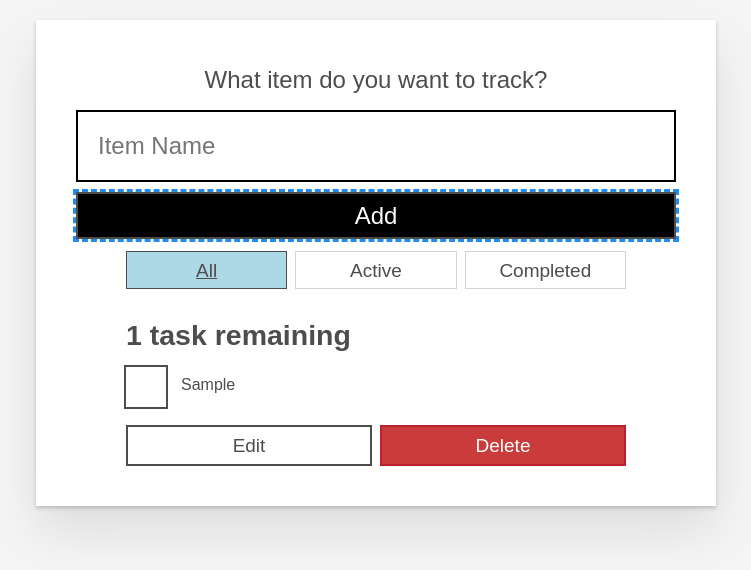
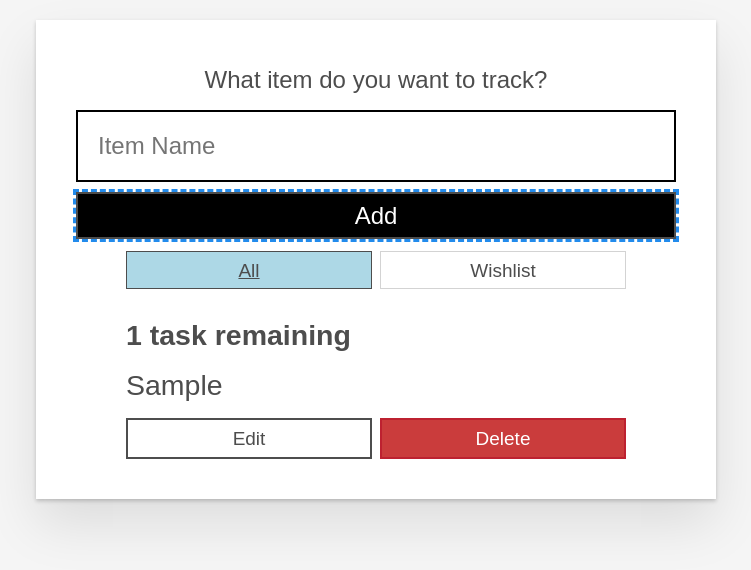
Before and after one commit to tkuriyama/joj, a React (Create React App) app in the folder moz-todo-react/: page / in a window 1280 px wide. Both pictures are taken after typing "Sample" into the empty fields and a click on the button "Add". Shown: the top 570 px of the page, without its empty margins (264-1015 px from the left). Built offline with nearby package versions, Linux system fonts and the light colour scheme.

Commit message:
Update filter name and add placeholder autofill

```diff
--- a/moz-todo-react/src/App.js
+++ b/moz-todo-react/src/App.js
@@ -11,8 +11,7 @@ export default App;
 
 const FILTER_MAP = {
     All: () => true,
-    Active: task => !task.completed,
-    Completed: task => task.completed
+    Wishlist: task => task.wishlist,
 };
 
 const FILTER_NAMES = Object.keys(FILTER_MAP);
@@ -35,8 +34,8 @@ function App() {
         name={task.name}
         id={task.id}
         key={task.id}
-        completed={task.completed}
-        toggleTaskCompleted={toggleTaskCompleted}
+        wishlist={task.wishlist}
+        toggleTaskWishlist={toggleTaskWishlist}
         editTask={editTask}
         deleteTask={deleteTask}
         />);
@@ -47,7 +46,7 @@ function App() {
         const newTask = {
             id: "todo-" + nanoid(),
             name: name,
-            completed: false
+            wishlist: true
         };
         setTasks([...tasks, newTask]);
     };
@@ -70,9 +69,9 @@ function App() {
 
 
     // checkbox
-    function toggleTaskCompleted(id) {
+    function toggleTaskWishlist(id) {
         const updatedTasks = tasks.map(task => {
-            return (task.id === id) ? {...task, completed: !task.completed} : task
+            return (task.id === id) ? {...task, wishlist: !task.wishlist} : task
         });
         setTasks(updatedTasks);
         }
--- a/moz-todo-react/src/components/Todo.js
+++ b/moz-todo-react/src/components/Todo.js
@@ -17,21 +17,32 @@ export default function Todo(props) {
         setEditing(false);
     }
 
-    // templates
+    function tryAutofill(e) {
+        if (e.target.value === "" && e.keyCode === 9) {
+            e.preventDefault();
+            const text =
+                e.target.placeholder.split(" (press")[0]
+            e.target.value = text;
+            setNewName(e.target.placeholder);
+        }
+    }
+
+    // Edit
+
     const editingTemplate = (
         <form className="stack-small" onSubmit={handleSubmit}>
         <div className="form-group">
-        <label className="todo-label" htmlFor={props.id}>
-        New name for {props.name}
-        </label>
+
         <input
         id={props.id}
-        className="todo-text"
+        className="todo-edittext"
         type="text"
-        value={props.name}
+        placeholder={props.name + " (press tab to fill"}
         onChange={handleChange}
+        onKeyDown={tryAutofill}
         />
         </div>
+
         <div className="btn-group">
         <button
         type="button"
@@ -40,6 +51,7 @@ export default function Todo(props) {
         Cancel
         <span className="visually-hidden">renaming {props.name}</span>
         </button>
+
         <button
         type="submit"
         className="btn btn__primary todo-edit"
@@ -51,16 +63,13 @@ export default function Todo(props) {
         </form>
     );
 
+    // View
+
     const viewTemplate = (
         <div className="stack-small">
-        <div className="c-cb">
-        <input
-        id={props.id}
-        type="checkbox"
-        defaultChecked={props.completed}
-        onChange={() => props.toggleTaskCompleted(props.id)}
-        />
-        <label className="todo-label" htmlFor={props.id}>
+        <div className="todo-item">
+
+        <label className="todo-text" htmlFor={props.id}>
         {props.name}
         </label>
         </div>
@@ -79,6 +88,17 @@ export default function Todo(props) {
         </div>
     );
 
+    // Todo
+
     return <li className="todo">{isEditing ? editingTemplate : viewTemplate}</li>;
 
 };
+
+
+
+/* <input
+ * id={props.id}
+ * type="checkbox"
+ * defaultChecked={props.wishlist}
+ * onChange={() => props.toggleTaskWishlist(props.id)}
+   /> */
--- a/moz-todo-react/src/index.css
+++ b/moz-todo-react/src/index.css
@@ -214,80 +214,90 @@ body {
 .todo > * {
   flex: 0 0 100%;
 }
+
 .todo-text {
+    font-size: 150%;
+}
+
+.todo-edittext {
+    font-size: 150%;
   width: 100%;
   min-height: 4.4rem;
   padding: 0.4rem 0.8rem;
   border: 2px solid #565656;
 }
+
 .todo-text:focus {
   box-shadow: inset 0 0 0 2px;
 }
+
+
 /* CHECKBOX STYLES */
-.c-cb {
-  box-sizing: border-box;
-  font-family: Arial, sans-serif;
-  -webkit-font-smoothing: antialiased;
-  font-weight: 400;
-  font-size: 1.6rem;
-  line-height: 1.25;
-  display: block;
-  position: relative;
-  min-height: 44px;
-  padding-left: 40px;
-  clear: left;
-}
-.c-cb > label::before,
-.c-cb > input[type="checkbox"] {
-  box-sizing: border-box;
-  top: -2px;
-  left: -2px;
-  width: 44px;
-  height: 44px;
-}
-.c-cb > input[type="checkbox"] {
-  -webkit-font-smoothing: antialiased;
-  cursor: pointer;
-  position: absolute;
-  z-index: 1;
-  margin: 0;
-  opacity: 0;
-}
-.c-cb > label {
-  font-size: inherit;
-  font-family: inherit;
-  line-height: inherit;
-  display: inline-block;
-  margin-bottom: 0;
-  padding: 8px 15px 5px;
-  cursor: pointer;
-  touch-action: manipulation;
-}
-.c-cb > label::before {
-  content: "";
-  position: absolute;
-  border: 2px solid currentColor;
-  background: transparent;
-}
-.c-cb > input[type="checkbox"]:focus + label::before {
-  border-width: 4px;
-  outline: 3px dashed #228bec;
-}
-.c-cb > label::after {
-  box-sizing: content-box;
-  content: "";
-  position: absolute;
-  top: 11px;
-  left: 9px;
-  width: 18px;
-  height: 7px;
-  transform: rotate(-45deg);
-  border: solid;
-  border-width: 0 0 5px 5px;
-  border-top-color: transparent;
-  opacity: 0;
-  background: transparent;
-}
-.c-cb > input[type="checkbox"]:checked + label::after {
-  opacity: 1;
-}
+
+/* .c-cb { */
+/*   box-sizing: border-box; */
+/*   font-family: Arial, sans-serif; */
+/*   -webkit-font-smoothing: antialiased; */
+/*   font-weight: 400; */
+/*   font-size: 1.6rem; */
+/*   line-height: 1.25; */
+/*   display: block; */
+/*   position: relative; */
+/*   min-height: 44px; */
+/*   padding-left: 40px; */
+/*   clear: left; */
+/* } */
+/* .c-cb > label::before, */
+/* .c-cb > input[type="checkbox"] { */
+/*   box-sizing: border-box; */
+/*   top: -2px; */
+/*   left: -2px; */
+/*   width: 44px; */
+/*   height: 44px; */
+/* } */
+/* .c-cb > input[type="checkbox"] { */
+/*   -webkit-font-smoothing: antialiased; */
+/*   cursor: pointer; */
+/*   position: absolute; */
+/*   z-index: 1; */
+/*   margin: 0; */
+/*   opacity: 0; */
+/* } */
+/* .c-cb > label { */
+/*   font-size: inherit; */
+/*   font-family: inherit; */
+/*   line-height: inherit; */
+/*   display: inline-block; */
+/*   margin-bottom: 0; */
+/*   padding: 8px 15px 5px; */
+/*   cursor: pointer; */
+/*   touch-action: manipulation; */
+/* } */
+/* .c-cb > label::before { */
+/*   content: ""; */
+/*   position: absolute; */
+/*   border: 2px solid currentColor; */
+/*   background: transparent; */
+/* } */
+/* .c-cb > input[type="checkbox"]:focus + label::before { */
+/*   border-width: 4px; */
+/*   outline: 3px dashed #228bec; */
+/* } */
+/* .c-cb > label::after { */
+/*   box-sizing: content-box; */
+/*   content: ""; */
+/*   position: absolute; */
+/*   top: 11px; */
+/*   left: 9px; */
+/*   width: 18px; */
+/*   height: 7px; */
+/*   transform: rotate(-45deg); */
+/*   border: solid; */
+/*   border-width: 0 0 5px 5px; */
+/*   border-top-color: transparent; */
+/*   opacity: 0; */
+/*   background: transparent; */
+/* } */
+/* .c-cb > input[type="checkbox"]:checked + label::after { */
+/*   opacity: 1; */
+/* } */
```
